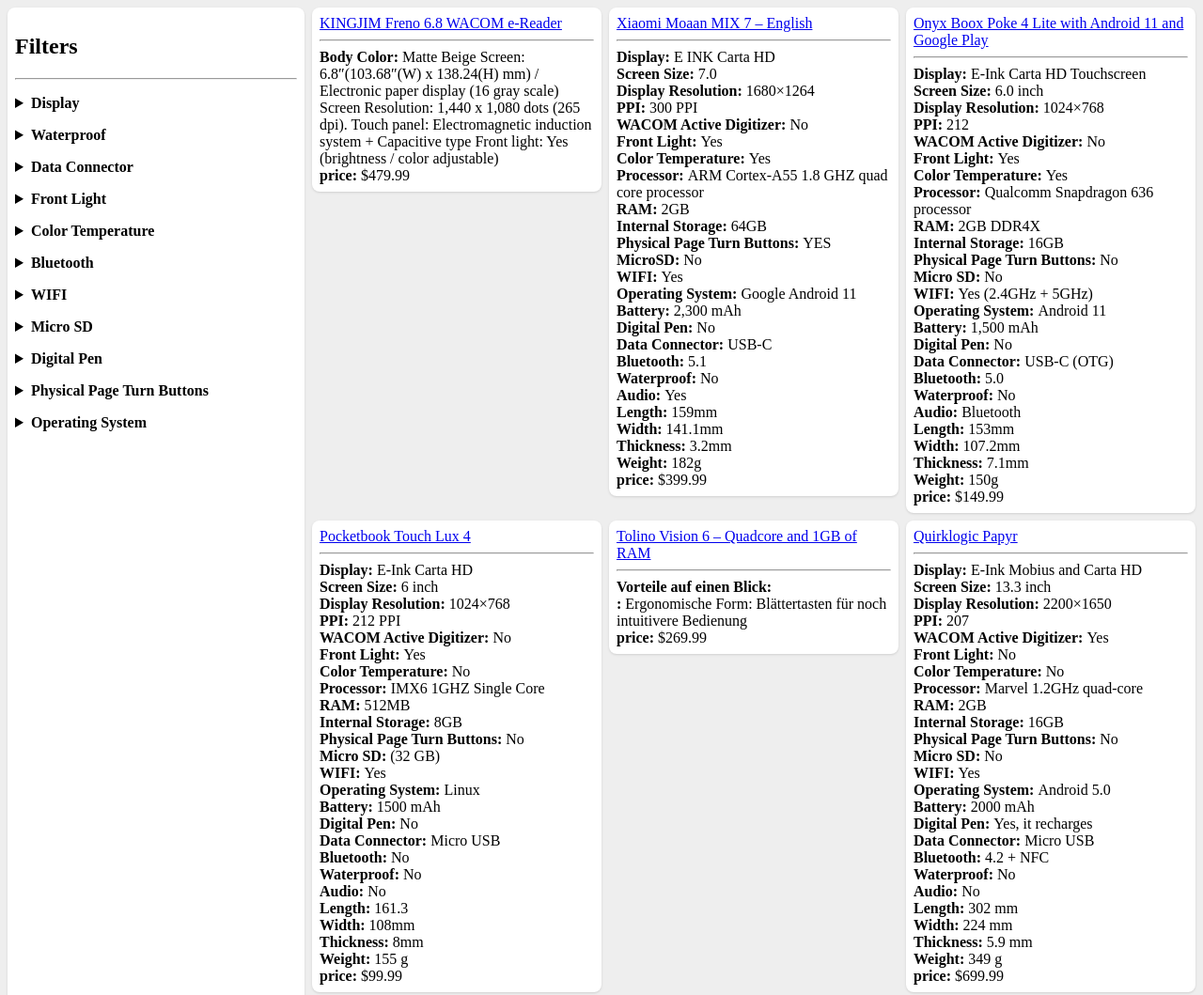
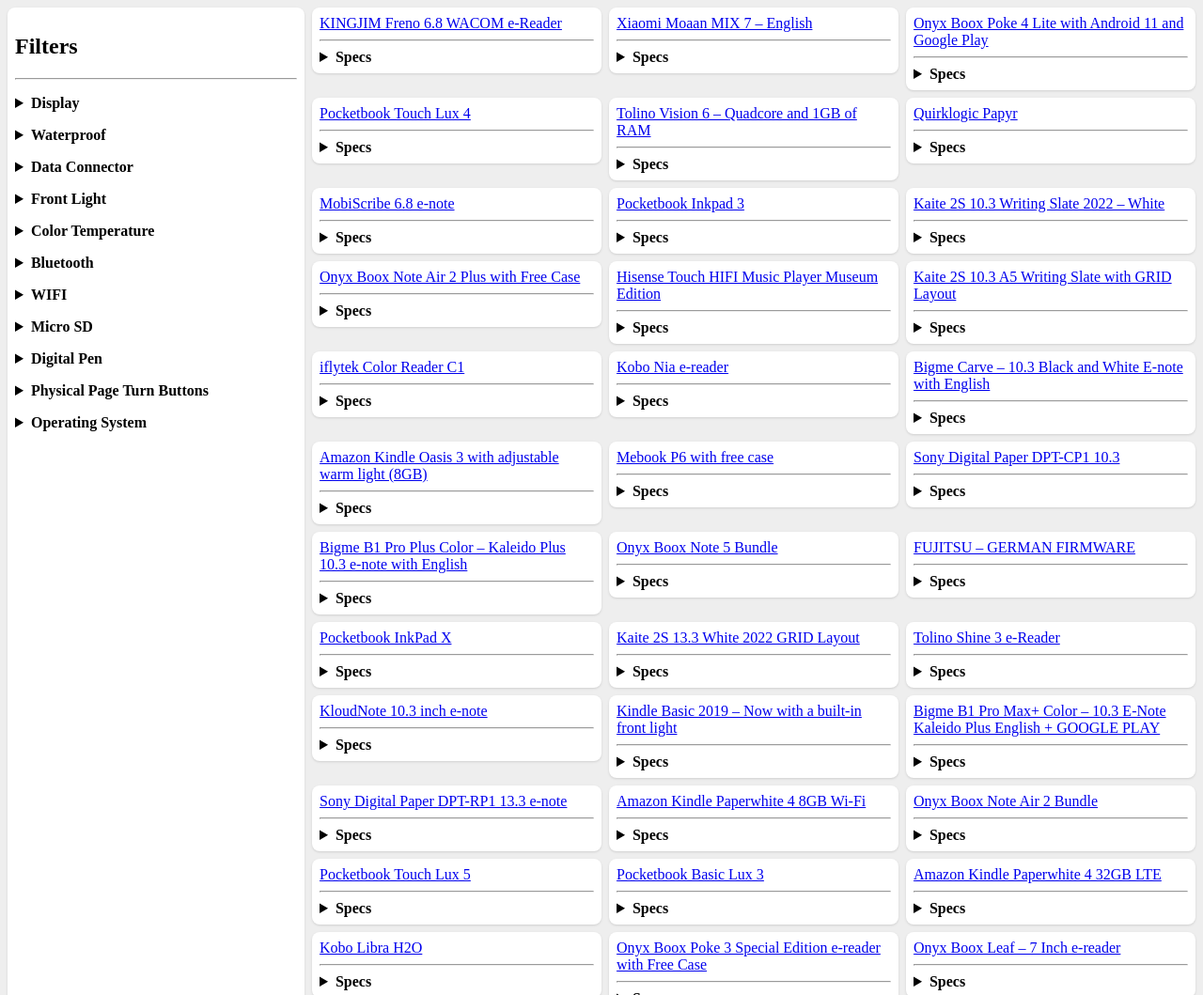
Before and after one commit to fallaciousreasoning/goodereader-scraper, a plain HTML site: page public/index.html in a window 1280 px wide. Shown: the top 1059 px of the page at 94% size. Drawn offline with Linux system fonts and the light colour scheme.

Commit message:
Collapse specs

```diff
--- a/public/index.html
+++ b/public/index.html
@@ -95,9 +95,12 @@
             container.innerHTML = `<div class="card">
                 <a href="${reader.url}" target="_blank" rel="noopener">${reader.title}</a>
                 <hr/>
-                ${infoKeys.map(k => `<div>
-                    <b>${k}: </b> ${reader[k]}
-                </div>`).join('\n')}
+                <details>
+                    <summary><b>Specs</b></summary>
+                    ${infoKeys.map(k => `<div>
+                        <b>${k}: </b> ${reader[k]}
+                    </div>`).join('\n')}
+                </details>
             </div>`
 
             readersContainer.appendChild(container);
```
